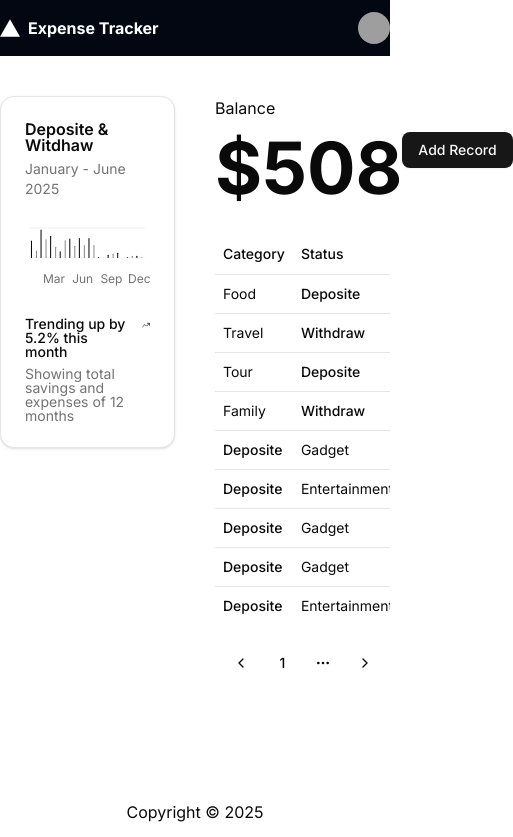
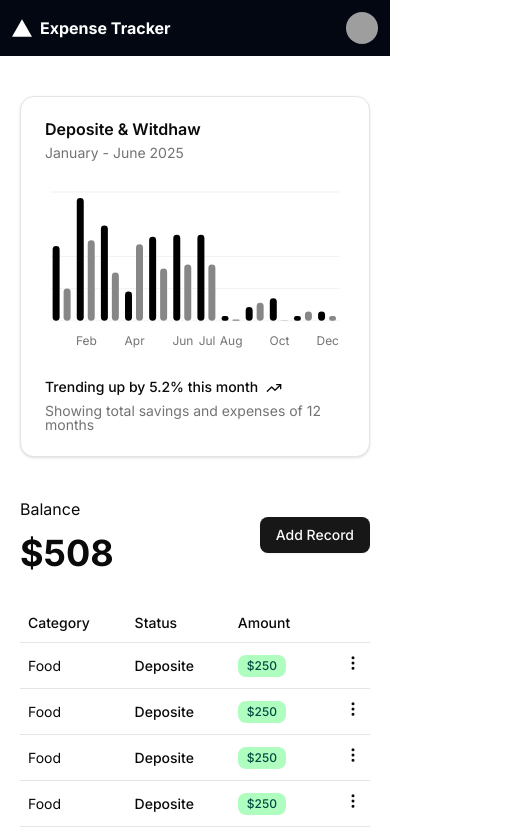
Before and after one commit to Tausif104/expense-tracker, a Next.js app: page /expenses in a window 390 px wide. Shown: the top 837 px of the page, 513 px wide, since content can reach past the window. Built offline with nearby package versions, Linux system fonts and the light colour scheme; grey boxes are pictures that could not be loaded.

Commit message:
responsive done

```diff
--- a/app/expenses/page.jsx
+++ b/app/expenses/page.jsx
@@ -7,7 +7,7 @@ const Expenses = () => {
   return (
     <>
       <div className='my-10'>
-        <div className='grid grid-cols-2 gap-10'>
+        <div className='grid xl:grid-cols-2 lg:grid-cols-1 gap-10'>
           <div>
             <ChartDashboard />
           </div>
--- a/app/layout.js
+++ b/app/layout.js
@@ -17,7 +17,7 @@ export default function RootLayout({ children }) {
     <html lang='en'>
       <body className={`${inter.className}  antialiased`}>
         <Header />
-        <div className='container mx-auto '>{children}</div>
+        <main className='container mx-auto min-h-[80vh] px-5'>{children}</main>
         <Footer />
       </body>
     </html>
--- a/app/login/page.jsx
+++ b/app/login/page.jsx
@@ -14,7 +14,7 @@ import Link from 'next/link'
 
 const LogInPage = () => {
   return (
-    <div className='flex justify-center mt-[200px]'>
+    <div className='flex justify-center items-center h-[80vh]'>
       <Card className='w-full max-w-sm'>
         <CardHeader>
           <CardTitle>Login to your account</CardTitle>
--- a/app/registration/page.jsx
+++ b/app/registration/page.jsx
@@ -21,7 +21,7 @@ import {
 
 const RegisterPage = () => {
   return (
-    <div className='flex justify-center mt-[200px]'>
+    <div className='flex justify-center  items-center h-[80vh]'>
       <Card className='w-full max-w-sm'>
         <CardHeader>
           <CardTitle>Register</CardTitle>
--- a/components/global/Balance.jsx
+++ b/components/global/Balance.jsx
@@ -17,7 +17,9 @@ const Balance = () => {
     <div className='flex justify-between items-center'>
       <h1 className='font-normal'>
         Balance <br />
-        <span className='font-bold text-7xl block mt-3'>$508</span>
+        <span className='font-bold xl:text-7xl lg:text-7xl md:text-5xl text-4xl block mt-3'>
+          $508
+        </span>
       </h1>
 
       <AlertDialog>
--- a/components/global/ExpenseTable.jsx
+++ b/components/global/ExpenseTable.jsx
@@ -6,7 +6,16 @@ import {
   TableHeader,
   TableRow,
 } from '@/components/ui/table'
+import { EllipsisVertical } from 'lucide-react'
 import { Badge } from '../ui/badge'
+import {
+  DropdownMenu,
+  DropdownMenuContent,
+  DropdownMenuItem,
+  DropdownMenuTrigger,
+} from '../ui/dropdown-menu'
+import Link from 'next/link'
+import TableItem from './TableRowItem'
 
 const ExpenseTable = () => {
   return (
@@ -15,83 +24,21 @@ const ExpenseTable = () => {
         <TableRow>
           <TableHead>Category</TableHead>
           <TableHead>Status</TableHead>
-          <TableHead>Data</TableHead>
-          <TableHead className='text-right'>Amount</TableHead>
+          <TableHead className='xl:table-cell lg:table-cell md:table-cell hidden'>
+            Date
+          </TableHead>
+          <TableHead>Amount</TableHead>
+          <TableHead className='text-right'></TableHead>
         </TableRow>
       </TableHeader>
       <TableBody>
-        <TableRow>
-          <TableCell>Food</TableCell>
-          <TableCell className='font-medium'>Deposite</TableCell>
-          <TableCell>July 5th, 2025</TableCell>
-          <TableCell className='text-right'>
-            <Badge className='bg-[#affebf] text-[#014b40]'>$250</Badge>
-          </TableCell>
-        </TableRow>
-        <TableRow>
-          <TableCell>Travel</TableCell>
-          <TableCell className='font-medium'>Withdraw</TableCell>
-          <TableCell>July 5th, 2025</TableCell>
-          <TableCell className='text-right'>
-            <Badge className='bg-[#affebf] text-[#014b40]'>$250</Badge>
-          </TableCell>
-        </TableRow>
-        <TableRow>
-          <TableCell>Tour</TableCell>
-          <TableCell className='font-medium'>Deposite</TableCell>
-          <TableCell>July 5th, 2025</TableCell>
-          <TableCell className='text-right'>
-            <Badge className='bg-[#affebf] text-[#014b40]'>$250</Badge>
-          </TableCell>
-        </TableRow>
-        <TableRow>
-          <TableCell>Family</TableCell>
-          <TableCell className='font-medium'>Withdraw</TableCell>
-          <TableCell>July 5th, 2025</TableCell>
-          <TableCell className='text-right'>
-            <Badge className='bg-[#affebf] text-[#014b40]'>$250</Badge>
-          </TableCell>
-        </TableRow>
-        <TableRow>
-          <TableCell className='font-medium'>Deposite</TableCell>
-          <TableCell>Gadget</TableCell>
-          <TableCell>July 5th, 2025</TableCell>
-          <TableCell className='text-right'>
-            <Badge className='bg-[#affebf] text-[#014b40]'>$250</Badge>
-          </TableCell>
-        </TableRow>
-        <TableRow>
-          <TableCell className='font-medium'>Deposite</TableCell>
-          <TableCell>Entertainment</TableCell>
-          <TableCell>July 5th, 2025</TableCell>
-          <TableCell className='text-right'>
-            <Badge className='bg-red-200 text-red-950'>-250</Badge>
-          </TableCell>
-        </TableRow>
-        <TableRow>
-          <TableCell className='font-medium'>Deposite</TableCell>
-          <TableCell>Gadget</TableCell>
-          <TableCell>July 5th, 2025</TableCell>
-          <TableCell className='text-right'>
-            <Badge className='bg-[#affebf] text-[#014b40]'>$250</Badge>
-          </TableCell>
-        </TableRow>
-        <TableRow>
-          <TableCell className='font-medium'>Deposite</TableCell>
-          <TableCell>Gadget</TableCell>
-          <TableCell>July 5th, 2025</TableCell>
-          <TableCell className='text-right'>
-            <Badge className='bg-[#affebf] text-[#014b40]'>$250</Badge>
-          </TableCell>
-        </TableRow>
-        <TableRow>
-          <TableCell className='font-medium'>Deposite</TableCell>
-          <TableCell>Entertainment</TableCell>
-          <TableCell>July 5th, 2025</TableCell>
-          <TableCell className='text-right'>
-            <Badge className='bg-red-200 text-red-950'>-250</Badge>
-          </TableCell>
-        </TableRow>
+        <TableItem />
+        <TableItem />
+        <TableItem />
+        <TableItem />
+        <TableItem />
+        <TableItem />
+        <TableItem />
       </TableBody>
     </Table>
   )
--- a/components/global/Footer.jsx
+++ b/components/global/Footer.jsx
@@ -1,6 +1,6 @@
 const Footer = () => {
   return (
-    <footer className='text-center w-full py-5 fixed bottom-0'>
+    <footer className='text-center w-full py-5 border-t-1'>
       Copyright &copy; {new Date().getFullYear()}
     </footer>
   )
--- a/components/global/Header.jsx
+++ b/components/global/Header.jsx
@@ -15,7 +15,7 @@ const Header = () => {
   const user = true
 
   return (
-    <header className='bg-gray-950 py-3'>
+    <header className='bg-gray-950 py-3 px-3'>
       <div className='flex justify-between items-center container mx-auto'>
         <Link href='/' className='flex items-centter gap-2'>
           <Image width={20} height={20} alt='Logo' src='/vercel.svg' />
--- a/components/global/Hero.jsx
+++ b/components/global/Hero.jsx
@@ -5,14 +5,14 @@ import Image from 'next/image'
 const Hero = () => {
   return (
     <>
-      <div className='pt-[100px]'>
+      <div className='pt-[100px] '>
         <div className='text-center'>
           <h1 className='text-3xl font-bold'>
             Welcome to Expense Tracker Web App
           </h1>
           <p className='mt-3 mb-4'>
             This is an expense tracker app made with Next.js (server actions).{' '}
-            <br />
+            <br className='hidden xl:block lg:block md:block' />
             Please login to add your expenses.
           </p>
           <div>
--- /dev/null
+++ b/components/global/TableRowItem.jsx
@@ -0,0 +1,39 @@
+import {
+  DropdownMenu,
+  DropdownMenuContent,
+  DropdownMenuItem,
+  DropdownMenuTrigger,
+} from '../ui/dropdown-menu'
+import { TableCell, TableRow } from '@/components/ui/table'
+import { EllipsisVertical } from 'lucide-react'
+import { Badge } from '../ui/badge'
+
+const TableItem = () => {
+  return (
+    <TableRow>
+      <TableCell>Food</TableCell>
+      <TableCell className='font-medium'>Deposite</TableCell>
+      <TableCell className='xl:table-cell lg:table-cell md:table-cell hidden'>
+        July 5th, 2025
+      </TableCell>
+      <TableCell>
+        <Badge className='bg-[#affebf] text-[#014b40]'>$250</Badge>
+      </TableCell>
+      <TableCell className='text-right'>
+        <DropdownMenu>
+          <DropdownMenuTrigger className='focus:outline-0 cursor-pointer'>
+            <EllipsisVertical width={18} />
+          </DropdownMenuTrigger>
+          <DropdownMenuContent align='end'>
+            <DropdownMenuItem className='cursor-pointer'>Edit</DropdownMenuItem>
+            <DropdownMenuItem variant='destructive' className='cursor-pointer'>
+              Delete
+            </DropdownMenuItem>
+          </DropdownMenuContent>
+        </DropdownMenu>
+      </TableCell>
+    </TableRow>
+  )
+}
+
+export default TableItem
```
